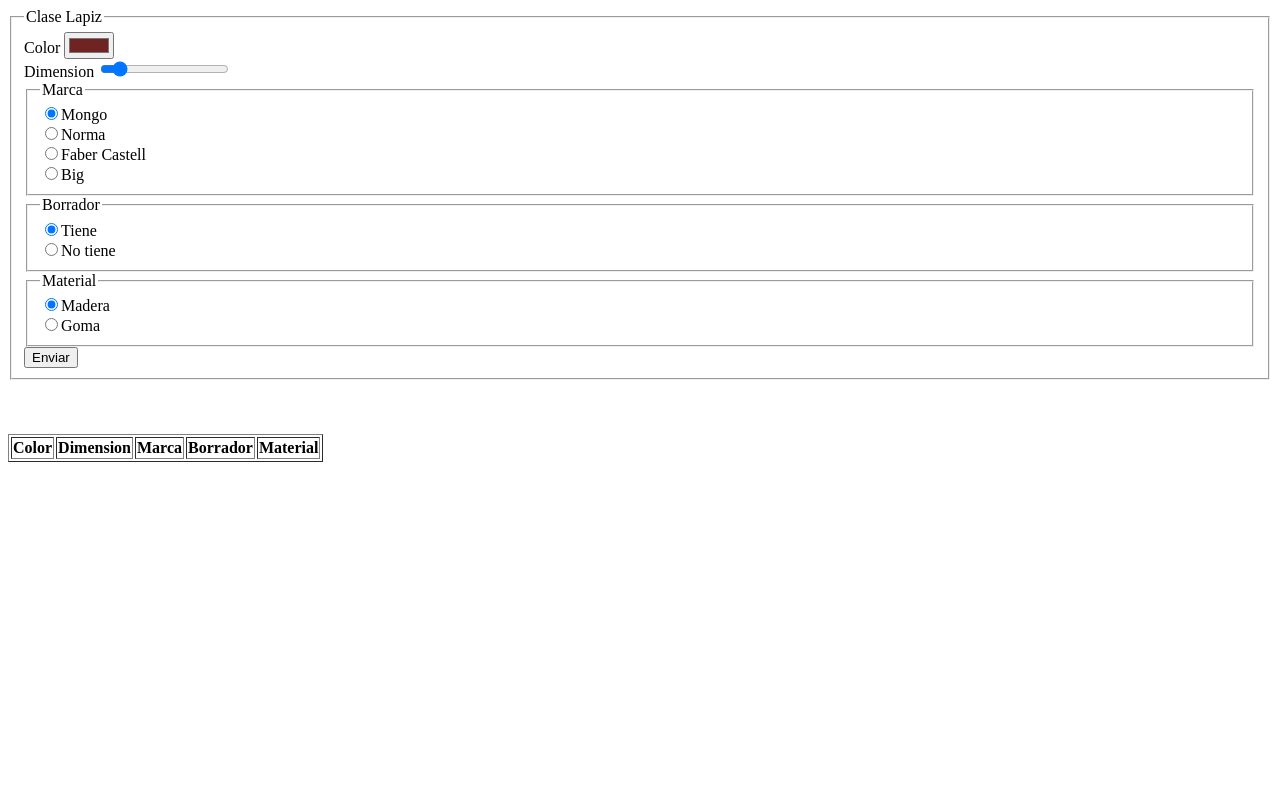
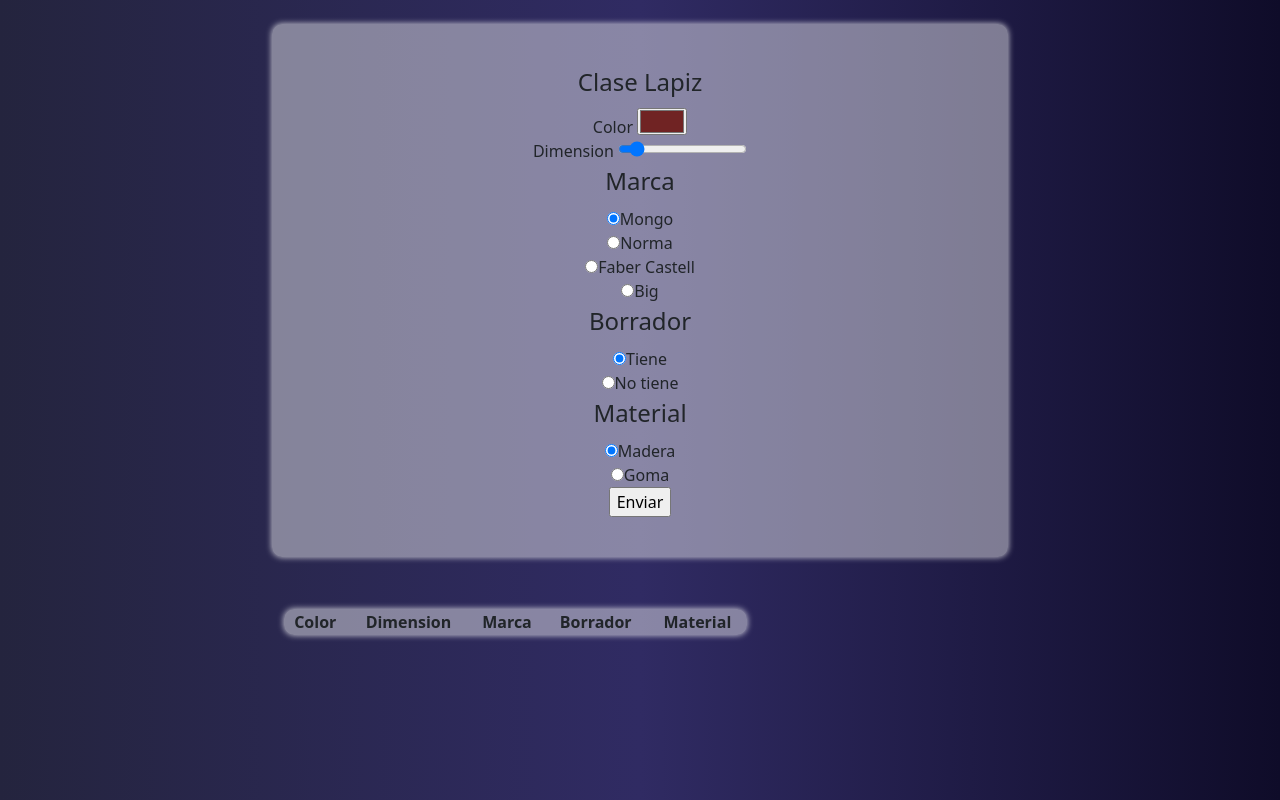
Before and after one commit to JosuegadirSierraAlfonso/poo, a plain HTML site: page index.html in a window 1280 px wide. Drawn offline with nearby package versions, Linux system fonts and the light colour scheme.

Commit message:
feat: :lipstick: Style

```diff
--- a/index.html
+++ b/index.html
@@ -4,10 +4,16 @@
    <meta charset="UTF-8">
    <meta http-equiv="X-UA-Compatible" content="IE=edge">
    <meta name="viewport" content="width=device-width, initial-scale=1.0">
-
+   <link href="https://cdn.jsdelivr.net/npm/bootstrap@5.2.3/dist/css/bootstrap.min.css" rel="stylesheet"
+        integrity="sha384-rbsA2VBKQhggwzxH7pPCaAqO46MgnOM80zW1RWuH61DGLwZJEdK2Kadq2F9CUG65" crossorigin="anonymous">
+   <link rel="stylesheet" href="style.css">
+   <link rel="shortcut icon" href="images/forms_512dp.png">
    <title>Document</title>
 </head>
 <body>
+    <div class="container mt-4">
+        <div class="row">
+            <div class="col-md-8 offset-md-2">
                 <form id="form">
                     <fieldset>
                         <legend>Clase Lapiz</legend>
@@ -35,8 +41,9 @@
                         <input type="submit" value="Enviar">
                     </fieldset>
                 </form>
-   <br><br><br>
-   <table id="table" border="solid">
+
+                <div class="py-5 container">
+                    <table id="table">
                         <thead>
                             <tr>
                                 <th>Color</th>
@@ -47,10 +54,16 @@
                             </tr>
                         </thead>
                         <tbody>
-
-
                         </tbody>
                     </table>
+                </div>
+            </div>
+        </div>
+    </div>
+
+    <script src="https://cdn.jsdelivr.net/npm/bootstrap@5.2.3/dist/js/bootstrap.bundle.min.js"
+        integrity="sha384-kenU1KFdBIe4zVF0s0G1M5b4hcpxyD9F7jL+jjXkk+Q2h455rYXK/7HAuoJl+0I4"
+        crossorigin="anonymous"></script>
    <script src="main.js" defer></script>
 </body>
 </html>
--- a/main.js
+++ b/main.js
@@ -40,8 +40,8 @@ class lapiz{
     obj = new lapiz({});
     color.value = obj.color;
     dimension.value = obj.dimension;
-    document.getElementById("Mongo").innerHTML = obj.material;
-    document.getElementById("True").innerHTML = obj.material;
+    document.getElementById("Mongo").innerHTML = obj.marca;
+    document.getElementById("True").innerHTML = obj.borrador;
     document.getElementById("Madera").innerHTML = obj.material;
  })
 
@@ -71,6 +71,4 @@ form.addEventListener("submit", (e) => {
         <td>${pencil.getMaterial()}</td>
         `;
     table.appendChild(newRow);
-    console.log(pencil);
-
 })
--- /dev/null
+++ b/style.css
@@ -0,0 +1,30 @@
+body{
+    background: #0f0c29;  /* fallback for old browsers */
+    background: -webkit-linear-gradient(to right, #24243e, #302b63, #0f0c29);  /* Chrome 10-25, Safari 5.1-6 */
+    background: linear-gradient(to right, #24243e, #302b63, #0f0c29); /* W3C, IE 10+/ Edge, Firefox 16+, Chrome 26+, Opera 12+, Safari 7+ */
+    background-attachment: fixed;
+    background-size: cover;
+}
+
+form{
+    position: relative;
+    text-align: center;
+    background: #ffffff6e;
+    padding: 40px 0;
+    box-shadow: 0 0 6px rgba(255, 255, 255, 0.8);
+    border-radius: 10px;
+
+}
+table{
+    width: 50%;
+    position: relative;
+    text-align: center;
+    background: #ffffff6e;
+    padding: 40px 0;
+    box-shadow: 0 0 6px rgba(255, 255, 255, 0.8);
+    border-radius: 10px;
+
+    margin-block-start: 0.5%;;
+    margin-block-end: 80px;
+    width: 65%;
+}
```
Also changed, not shown: images/forms_512dp.png (added). Lines whose indentation alone changed are shown as unchanged.
